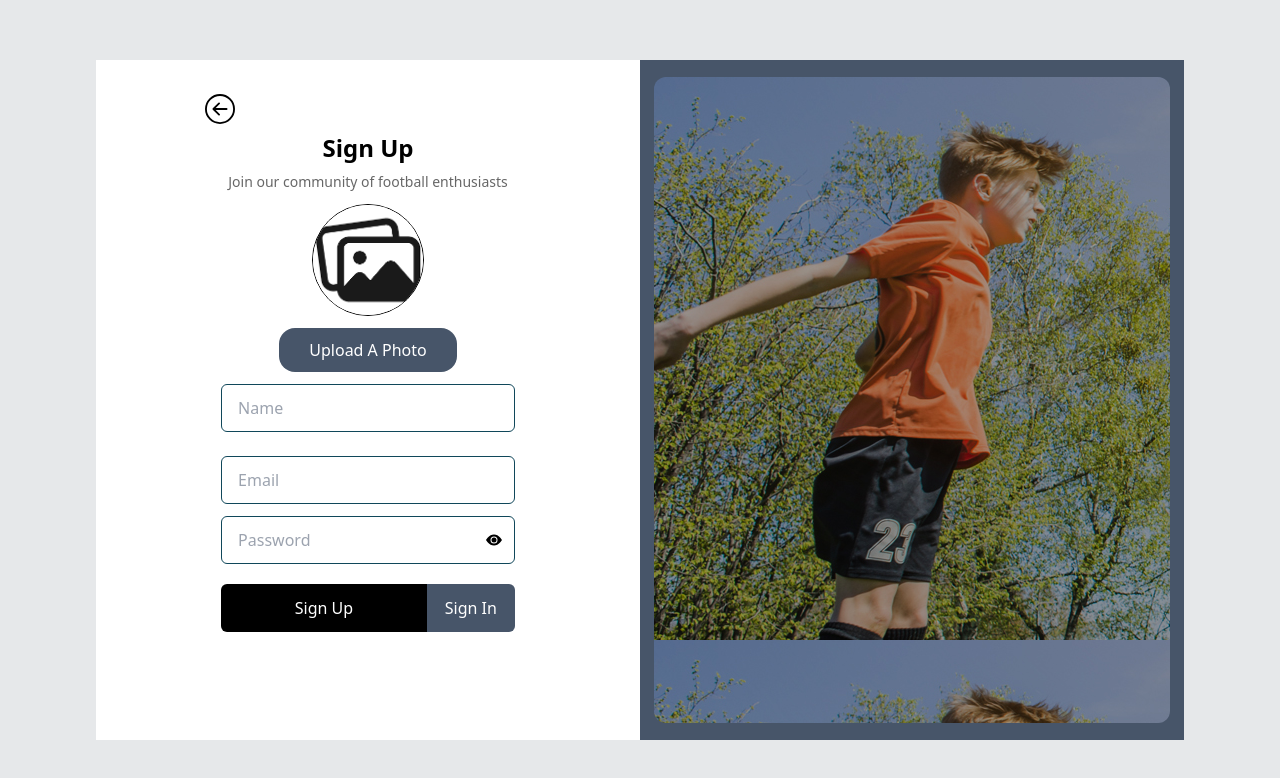
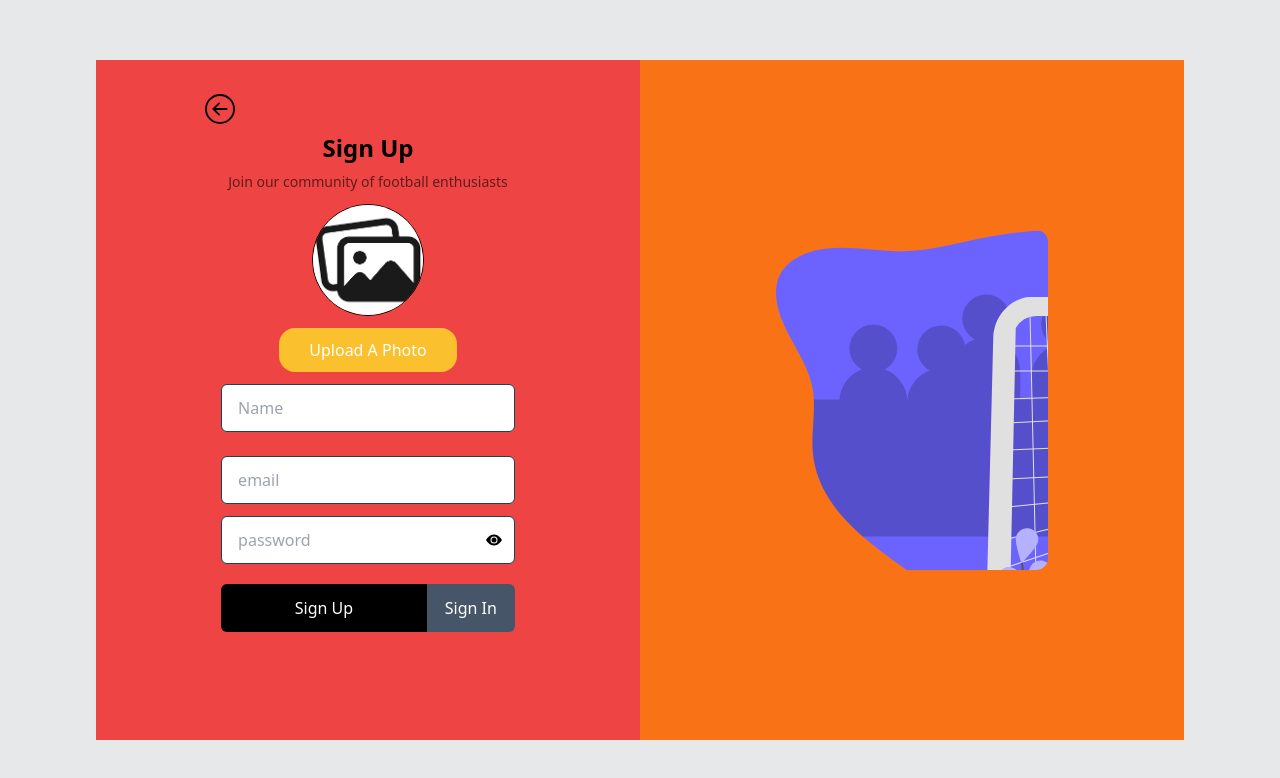
Before and after one commit to dev-sylv/Predict-Match-FE, a React (Vite) app: page /sign-up in a window 1280 px wide. Shown: the top 778 px of the page. Built offline with nearby package versions, Linux system fonts and the light colour scheme.

Commit message:
Sign up done

```diff
--- /dev/null
+++ b/src/Api/ApiCalls.tsx
@@ -0,0 +1,12 @@
+const url = "https://predict-match.onrender.com";
+import axios from "axios";
+import { Iuser } from "../Types/interface/interface";
+
+export const registerUser = async (data: Iuser) => {
+  try {
+    const post = await axios.post(`${url}/api/users/registeruser`, data);
+    return post;
+  } catch (error) {
+    console.log("error", error);
+  }
+};
--- /dev/null
+++ b/src/Types/interface/interface.tsx
@@ -0,0 +1,10 @@
+export interface IButton {
+  text: string;
+  className: string;
+}
+
+export interface Iuser {
+  _id: string;
+  name: string;
+  password: string;
+}
--- a/src/Types/interface/interfae.tsx
+++ /dev/null
@@ -1,4 +0,0 @@
-export interface IButton {
-  text: string;
-  className: string;
-}
--- a/src/common/Button/ButtonProps.tsx
+++ b/src/common/Button/ButtonProps.tsx
@@ -1,5 +1,5 @@
 import React from "react";
-import { IButton } from "../../Types/interface/interfae";
+import { IButton } from "../../Types/interface/interface";
 
 const ButtonProps: React.FC<IButton> = ({ className, text }) => {
   return <div className={className}>{text}</div>;
--- a/src/main.tsx
+++ b/src/main.tsx
@@ -4,9 +4,17 @@ import App from "./App";
 import "./index.css";
 import { RouterProvider } from "react-router-dom";
 import userRoute from "./Routes/UserRoute/UserRoutes";
+import { QueryClient } from "@tanstack/react-query";
+import { QueryClientProvider } from "@tanstack/react-query";
+import { ReactQueryDevtools } from "@tanstack/react-query-devtools";
+
+const queryClient = new QueryClient();
 
 ReactDOM.createRoot(document.getElementById("root") as HTMLElement).render(
   <React.StrictMode>
-    <RouterProvider router={userRoute}></RouterProvider>
+    <QueryClientProvider client={queryClient}>
+      <RouterProvider router={userRoute}></RouterProvider>
+      <ReactQueryDevtools />
+    </QueryClientProvider>
   </React.StrictMode>
 );
--- a/src/pages/Auth/OptPage.tsx
+++ b/src/pages/Auth/OTPPage.tsx
@@ -38,14 +38,13 @@ const OptPage = () => {
         onClick={() => {
           setOtp("OTP received");
           setTimeout(() => {
-            setOtp("Proccessing...");
+            setOtp("Processing...");
           }, 2000);
           setTimeout(() => {
-            setOtp("done!");
+            setOtp("Done!");
           }, 4000);
         }}
-        className="w-[300px] mb-5 h-12 rounded-full capitalize text-white font-medium text-lg bg-[#181c25]"
-      >
+        className="w-[300px] mb-5 h-12 rounded-full capitalize text-white font-medium text-lg bg-[#181c25]">
         next
       </button>
       <b>Didn't Receive the OTP?</b>
--- a/src/pages/Auth/SignUp.tsx
+++ b/src/pages/Auth/SignUp.tsx
@@ -6,6 +6,12 @@ import {
 } from "react-icons/bs";
 import { Link } from "react-router-dom";
 import { useNavigate } from "react-router-dom";
+import * as yup from "yup";
+import { yupResolver } from "@hookform/resolvers/yup";
+import { useForm } from "react-hook-form";
+import swr from "swr";
+import { useMutation } from "@tanstack/react-query";
+import { registerUser } from "../../Api/ApiCalls";
 
 const SignUp = () => {
   const [show, setshow] = React.useState(false);
@@ -34,15 +40,44 @@ const SignUp = () => {
     setpreviewURl(url);
   };
 
+  // consuming data
+  const schema = yup
+    .object({
+      name: yup.string().required("field must be required"),
+      email: yup.string().required("field must be required"),
+      password: yup.string().required("field must be required"),
+    })
+    .required();
+  type formData = yup.InferType<typeof schema>;
+
+  const {
+    handleSubmit,
+    formState: { errors },
+    reset,
+    register,
+  } = useForm<formData>({ resolver: yupResolver(schema) });
+
+  const posting = useMutation({
+    mutationKey: ["user"],
+    mutationFn: registerUser,
+
+    onSuccess: (data: any) => {
+      console.log("data", data);
+    },
+  });
+
+  const Submit = handleSubmit(async (data: any) => {
+    posting.mutate(data);
+  });
+
   return (
     <div className="w-full h-screen bg-[#E6E8EA] flex items-center justify-center">
-      <div className="w-[85%] h-[85%] bg-white flex">
+      <div className="w-[85%] h-[85%] bg-red-500 flex">
         <div className="w-[50%] h-[100%] flex items-center justify-center">
           <div className="w-[60%] h-[90%]  flex items-center flex-col">
             <div
               onClick={goBack}
-              className="text-[30px] font-bold   cursor-pointer self-start"
-            >
+              className="text-[30px] font-bold   cursor-pointer self-start">
               <BsArrowLeftCircle />
             </div>
             <div className="flex items-center justify-center flex-col">
@@ -58,8 +93,7 @@ const SignUp = () => {
             />
             <label
               htmlFor="pix"
-              className="rounded-2xl cursor-pointer bg-slate-600 py-[10px] px-[30px] text-white capitalize"
-            >
+              className="rounded-2xl cursor-pointer bg-[#fbc02d] py-[10px] px-[30px] text-white capitalize">
               <input
                 onChange={captureImage}
                 type="file"
@@ -72,18 +106,21 @@ const SignUp = () => {
             <input
               className="w-[90%] h-12 m-3 pl-4  outline-1  outline-[rgba(0,0,0,0.6)] rounded-md  border border-[#10475a] capitalize"
               type="text"
+              {...register("name")}
               placeholder="name"
             />
             <input
-              className="w-[90%] h-12 m-3 pl-4  outline-1  outline-[rgba(0,0,0,0.6)] rounded-md  border border-[#10475a] capitalize"
+              className="w-[90%] h-12 m-3 pl-4  outline-1  outline-[#fbc02d] rounded-md  border border-[#10475a] "
               type="email"
               placeholder="email"
+              {...register("email")}
             />
             <div className="w-[90%] flex justify-center items-center outline-1  outline-[rgba(0,0,0,0.6)] rounded-md bg-white pl-1 border border-[#10475a]">
               <input
-                className="w-full h-full outline-none m-3 bg-transparent capitalize"
+                className="w-full h-full outline-none m-3 bg-transparent "
                 type={show ? "password" : "text"}
                 placeholder="password"
+                {...register("password")}
               />
               {show ? (
                 <div onClick={toggleFn} className="mr-3 cursor-pointer">
@@ -97,23 +134,21 @@ const SignUp = () => {
             </div>
             <div className="w-[90%] flex justify-center items-center">
               <button
-                onClick={navigate_to_OTP_Page}
-                className="h-12 mt-5 bg-black p-1 w-[70%] text-white capitalize font-medium rounded-l-md"
-              >
+                onClick={Submit}
+                className="h-12 mt-5 bg-black p-1 w-[70%] text-white capitalize font-medium rounded-l-md">
                 sign up
               </button>
               <Link
                 className="h-12 mt-5 bg-slate-600 p-1 w-[30%] text-white capitalize font-medium rounded-r-md flex justify-center items-center"
-                to={"/login"}
-              >
+                to={"/login"}>
                 <button className="capitalize">sign in</button>
               </Link>
             </div>
           </div>
         </div>
 
-        <div className="w-[50%] h-[100%] bg-slate-600 flex items-center justify-center">
-          <div className="w-[95%] h-[95%] rounded-xl bg-awardsBG"></div>
+        <div className="w-[50%] h-[100%] flex items-center bg-orange-500 object-contain justify-center">
+          <div className="w-[50%] h-[50%] rounded-xl object-cover bg-awardsBG"></div>
         </div>
       </div>
     </div>
--- a/src/pages/Auth/index.ts
+++ b/src/pages/Auth/index.ts
@@ -1,3 +1,3 @@
 export { default as SignUp } from "./SignUp";
 export { default as Login } from "./Login";
-export { default as OtpPage } from "./OptPage";
+export { default as OtpPage } from "./OTPPage";
--- a/tailwind.config.js
+++ b/tailwind.config.js
@@ -9,7 +9,7 @@ export default {
         bgresult: 'url("./src/assets/images/images.jpg")',
         UpcomingHero: 'url("./src/assets/fb-upcoming.jpg")',
         matchtableBG: 'url("./src/assets/match-bg.jpg")',
-        awardsBG: 'url("./src/assets/awardsBG.jpg")',
+        awardsBG: 'url("./src/assets/undraw_goal_-0-v5v.svg")',
         signupBG: 'url("./src/assets/signup.jpg")',
       },
     },
```
Also changed, not shown: package.json (+10 -1 lines), 1 other file (tests, documents, lock files or other folders).
